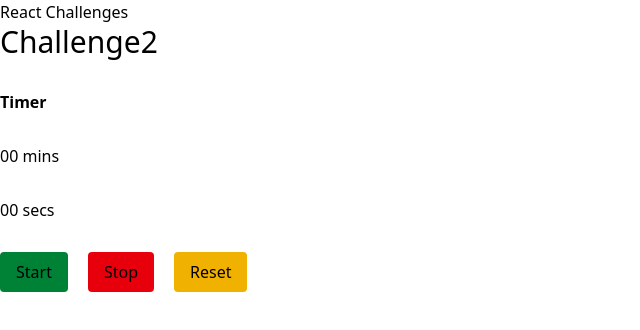
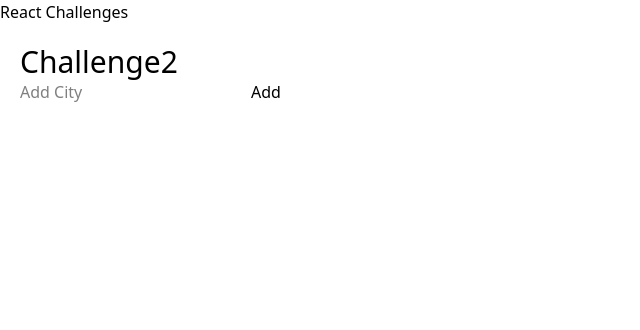
Before and after one commit to IsaqueBatist/React-Challenges, a React (Vite) app: page / in a window 1280 px wide. Shown: the top 330 px of the page, without its empty margins (0-640 px from the left). Built offline with nearby package versions, Linux system fonts and the light colour scheme.

Commit message:
:sparkles: feat: Challenge 3 - TodoList

```diff
--- a/src/App.tsx
+++ b/src/App.tsx
@@ -1,11 +1,11 @@
 import './App.css'
-import Challenge2 from './Challanges/challange2/Challenge2'
+import Challange3 from './Challanges/challange3/Challange3'
 
 function App() {
   return (
     <>
       <h1 className='text-4x1'>React Challenges</h1>
-      <Challenge2/>
+      <Challange3/>
     </>
   )
 }
--- a/src/Challanges/challange1/Challenge1.tsx
+++ b/src/Challanges/challange1/Challenge1.tsx
@@ -5,8 +5,7 @@ export default function Challange1() {
 
   return (
     <>
-    <h2>Challange1</h2>
-
+    <h2 className='text-3x1'>Challange1</h2>
     <button
       onClick={() => setIstoBeShowed((prev) => !prev)}
     >
--- /dev/null
+++ b/src/Challanges/challange3/Challange3.tsx
@@ -0,0 +1,43 @@
+import React, { useState } from 'react'
+
+interface ITodoList {
+  id: number,
+  city: string
+}
+
+export default function Challange3() {
+  const [todoList, setTodoList] = useState<ITodoList[]>([])
+  const [task, setTask] = useState<ITodoList>({} as ITodoList)
+
+  const addTask = (task: ITodoList) => {
+    task.id = todoList.length + 1;
+    setTodoList((prev) => [...prev, task])
+    setTask({
+      id: 0,
+      city: ""
+    })
+  }
+
+  const removeTask = (taskID: number) => {
+    const newTodoList: ITodoList[] = todoList.filter((task) => task.id != taskID)
+    setTodoList(newTodoList)
+  }
+
+  return (
+    <div className='p-5'>
+      <h2 className='text-3xl'>Challenge2</h2>
+      <div>
+        <input value={task.city} onChange={(e) => setTask((prev) => ({...prev, city: e.target.value}))} type="text" placeholder='Add City' />
+        <button onClick={() => addTask(task)}>Add</button>
+      </div>
+      <ul>
+        {todoList.map((task) => (
+          <li>
+            {task.city}
+            <button onClick={() => removeTask(task.id)}>X</button>
+          </li>
+        ))}
+      </ul>
+    </div>
+  )
+}
```
Also changed, not shown: 1 other file (tests, documents, lock files or other folders).
